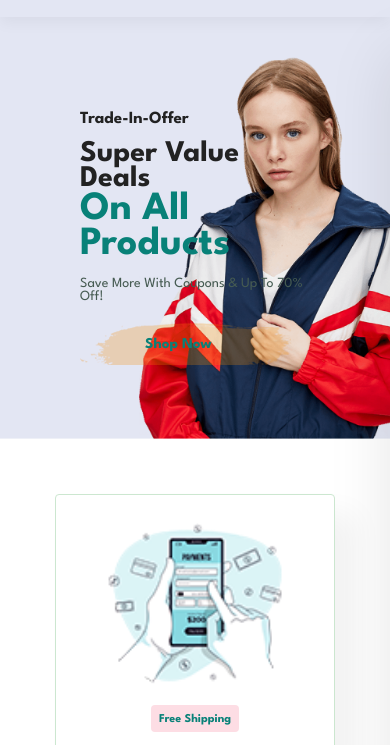
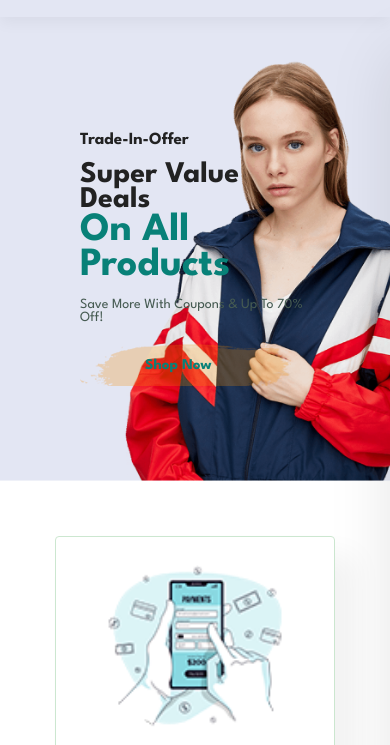
Before and after one commit to Adesh-P/E-commerce-assign, a plain HTML site: page index.html in a window 390 px wide. Shown: the part 67-812 px from the top of the page. Drawn offline with nearby package versions, Linux system fonts and the light colour scheme.

Commit message:
changes-

```diff
--- a/style.css
+++ b/style.css
@@ -631,7 +631,7 @@ footer .copyright {
 }
 @media (max-width: 540px) {
     #banner {
-        height: 50vh;
+        height: 55vh;
         background-position: top 30% right 30%;
     }
     #banner h4 {
```
